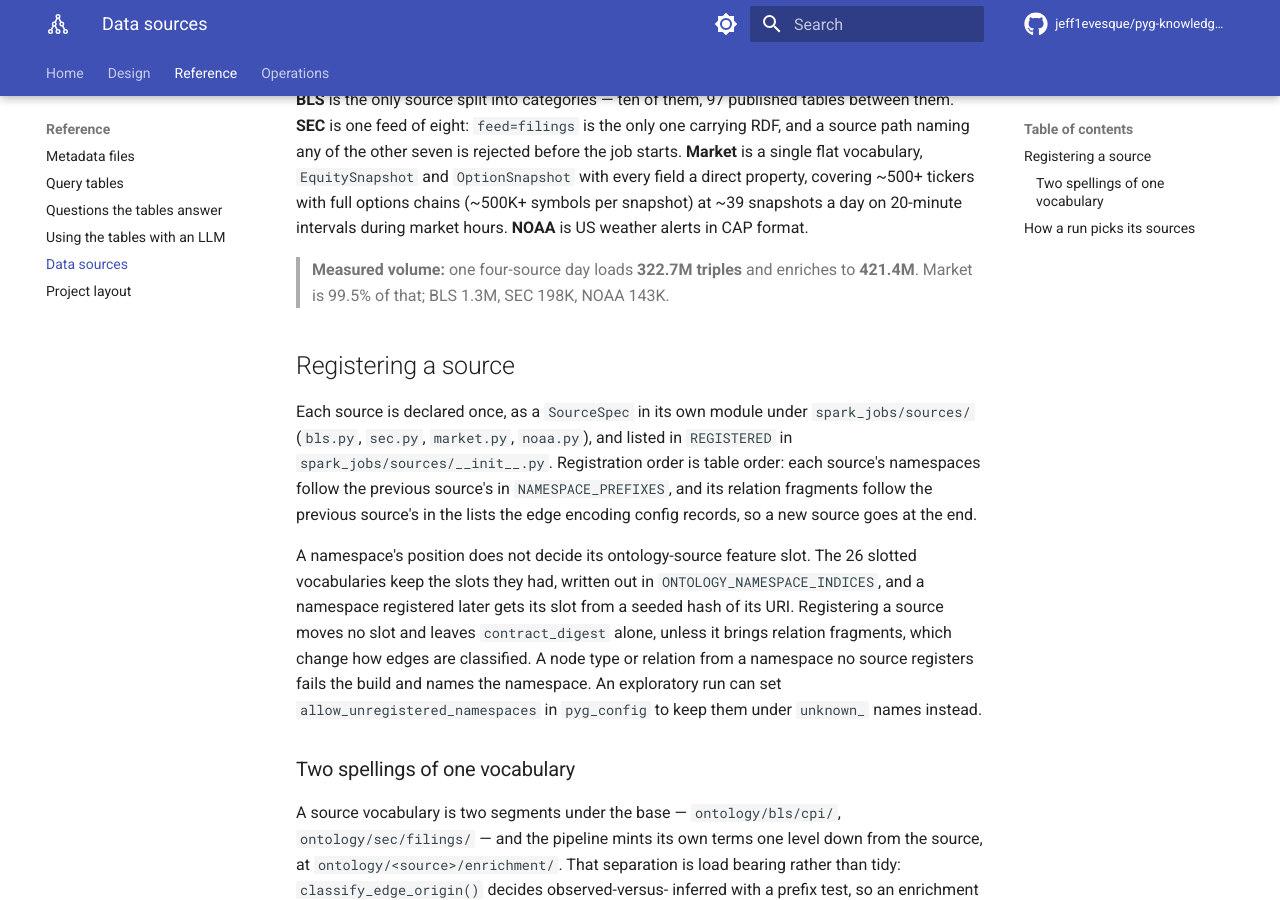
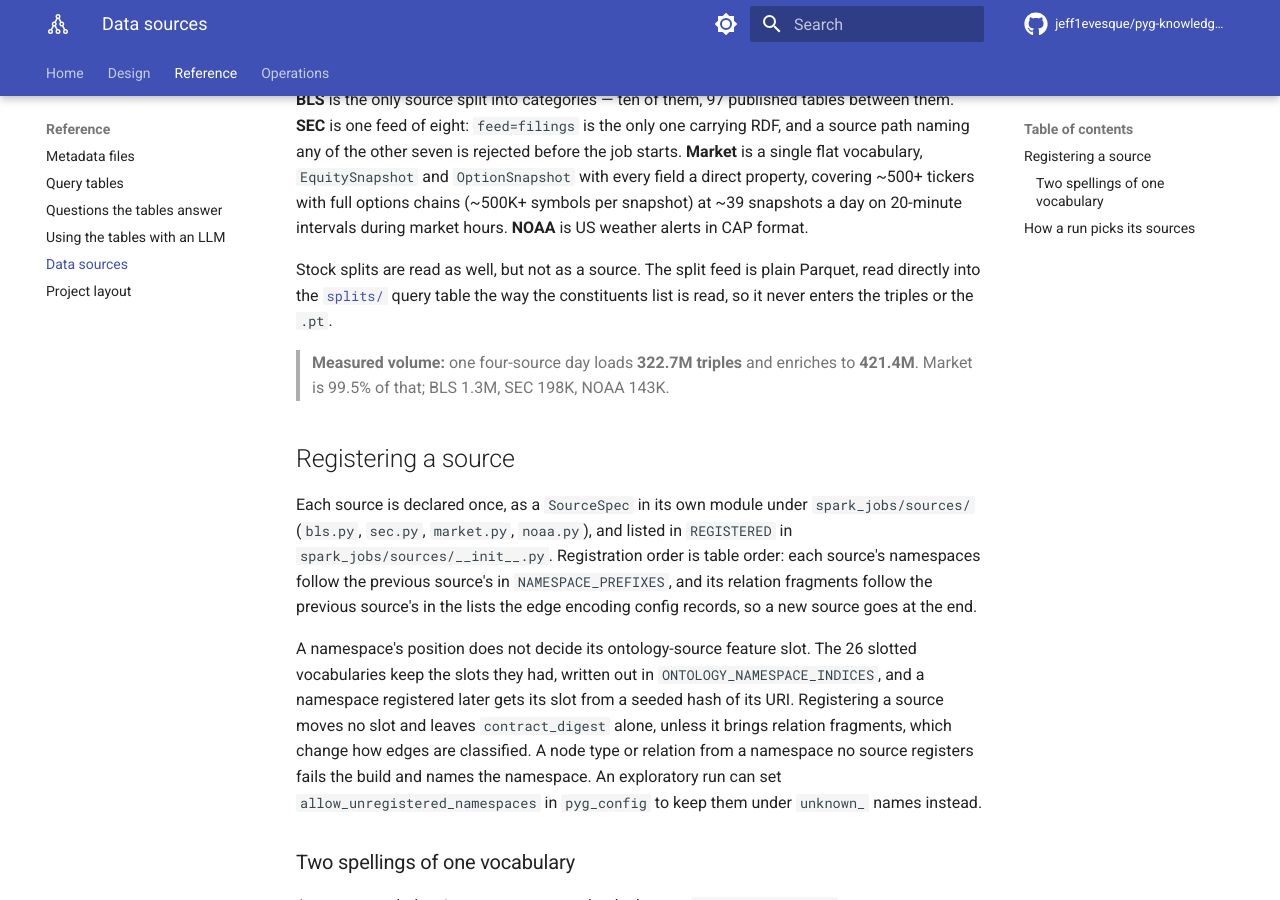
Before and after one commit to jeff1evesque/pyg-knowledge-graph-builder, an MkDocs documentation site: the page built from documentation/reference/sources.md, in a window 1280 px wide and 900 px high, scrolled down 526 px. Built offline with MkDocs 1.6.1 and Material for MkDocs 9.7.7, drawn with Linux system fonts in a browser that asks for light colours; comment, search, counter and statistics services are not loaded.

Commit message:
#429: sources.md, splits are read directly and are not a source

```diff
--- a/documentation/reference/sources.md
+++ b/documentation/reference/sources.md
@@ -240,6 +240,10 @@ full options chains (~500K+ symbols per snapshot) at ~39 snapshots a day on
 20-minute intervals during market hours. **NOAA** is US weather alerts in CAP
 format.
 
+Stock splits are read as well, but not as a source. The split feed is plain
+Parquet, read directly into the [`splits/`](tables.md#splits) query table the way
+the constituents list is read, so it never enters the triples or the `.pt`.
+
 > **Measured volume:** one four-source day loads **322.7M triples** and enriches
 > to **421.4M**. Market is 99.5% of that; BLS 1.3M, SEC 198K, NOAA 143K.
 
```
